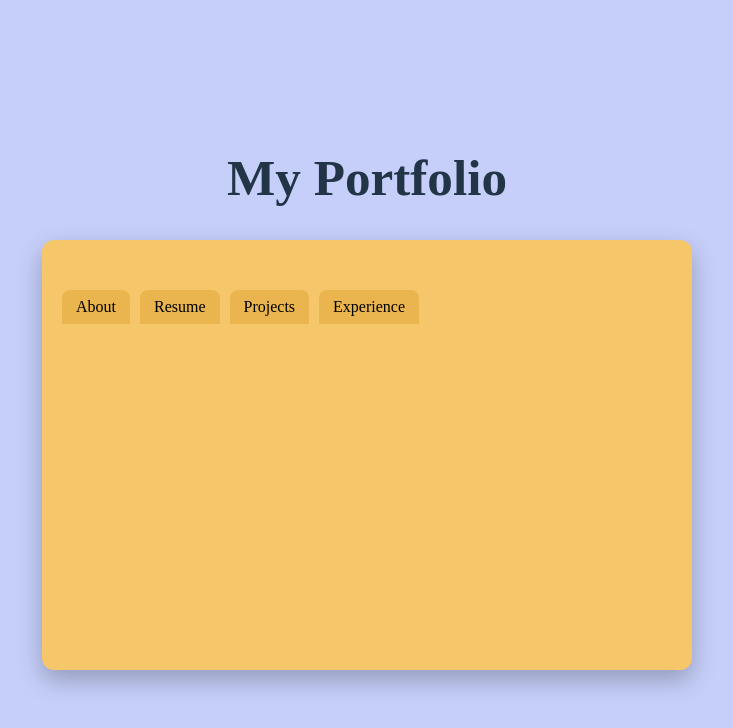
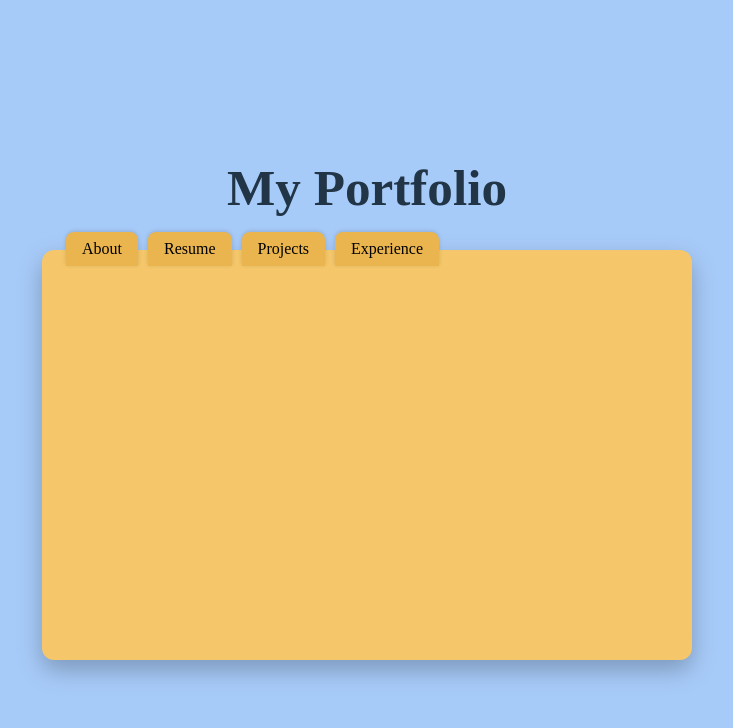
Before and after one commit to bhavana-pixel/portfolio, a React (Vite) app: page / in a window 1280 px wide. Shown: the top 728 px of the page, without its empty margins (273-1006 px from the left). Built offline with nearby package versions, Linux system fonts and the light colour scheme.

Commit message:
Fixed tabs to poke outside of the folder.

```diff
--- a/src/Folder.css
+++ b/src/Folder.css
@@ -5,11 +5,10 @@
   background-color: #f5c76a;
   border-radius: 12px;
   position: relative;
-  padding-top: 50px;
+  padding-top: 30px;
   cursor: pointer;
   box-shadow: 0 10px 25px rgba(0, 0, 0, 0.25);
-  overflow: hidden;
-  padding-top: 50px;
+  overflow: visible;
   transition: transform 0.5s ease;
 }
 
@@ -23,9 +22,9 @@
     opacity:1;
 }
 .tabs {
-  position: relative;
-  top: 0;
-  left: 20px;
+  position: absolute;
+  top: -18px;
+  left: 24px;
   display: flex;
   gap: 10px;
   z-index: 10;
@@ -34,14 +33,16 @@
 .tab {
   background: #eab54f;
   border: none;
-  padding: 8px 14px;
+  padding: 8px 16px;
   border-radius: 8px 8px 0 0;
   font-weight: 500;
+  box-shadow: 0 -1px 4px rgba(0, 0, 0, 0.15);
 }
 
 .tab-active{
     background-color: #ffffff;
     box-shadow: 0 2px 5px rgba(0,0,0,0.2);
+    top: 1px;
 }
 
 .tab-content {
--- a/src/index.css
+++ b/src/index.css
@@ -30,7 +30,10 @@ body {
   align-items: center;
   min-width: 320px;
   min-height: 100vh;
-  background-color: rgb(198, 207, 250);
+  background-repeat: no-repeat;
+  background-position: center;
+  background-size: cover;
+  background-color: rgb(167, 203, 249); /* Fallback color */
   font-family:'Times New Roman', Times, serif
 }
 
```
